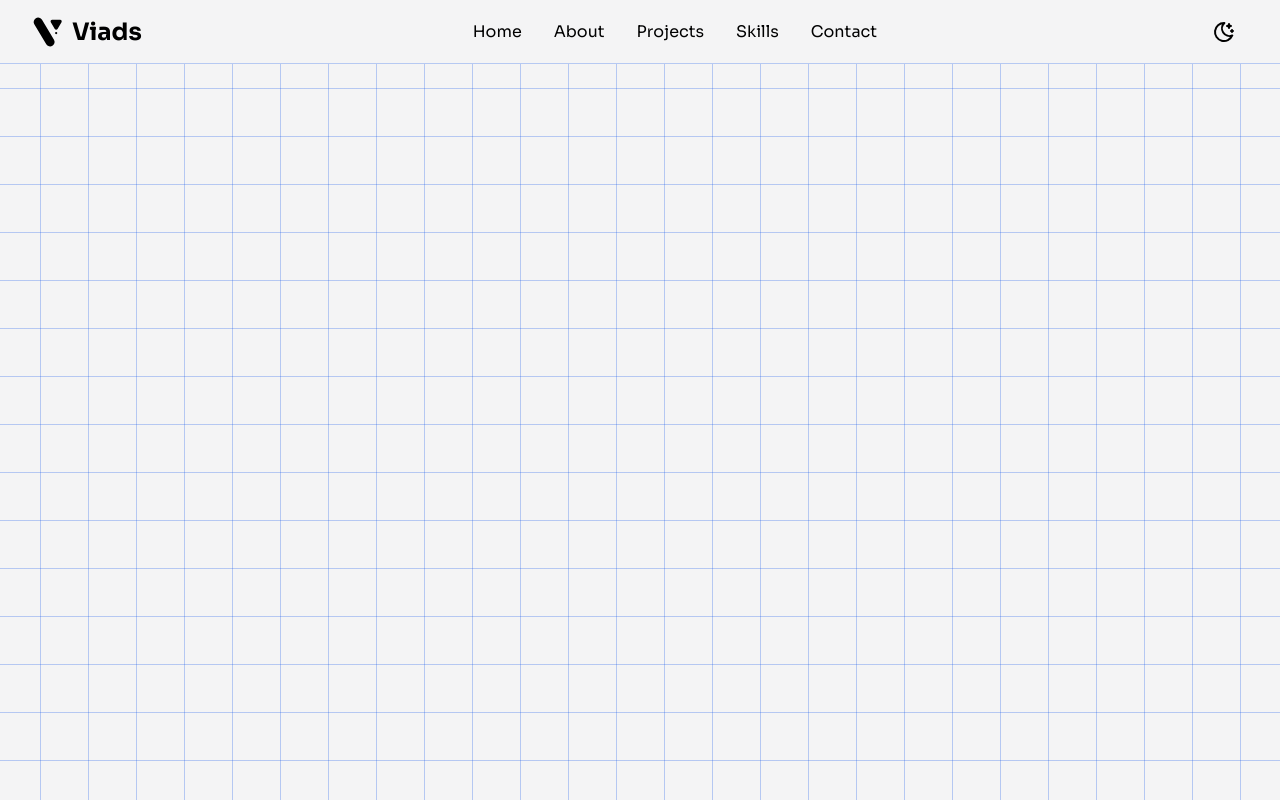
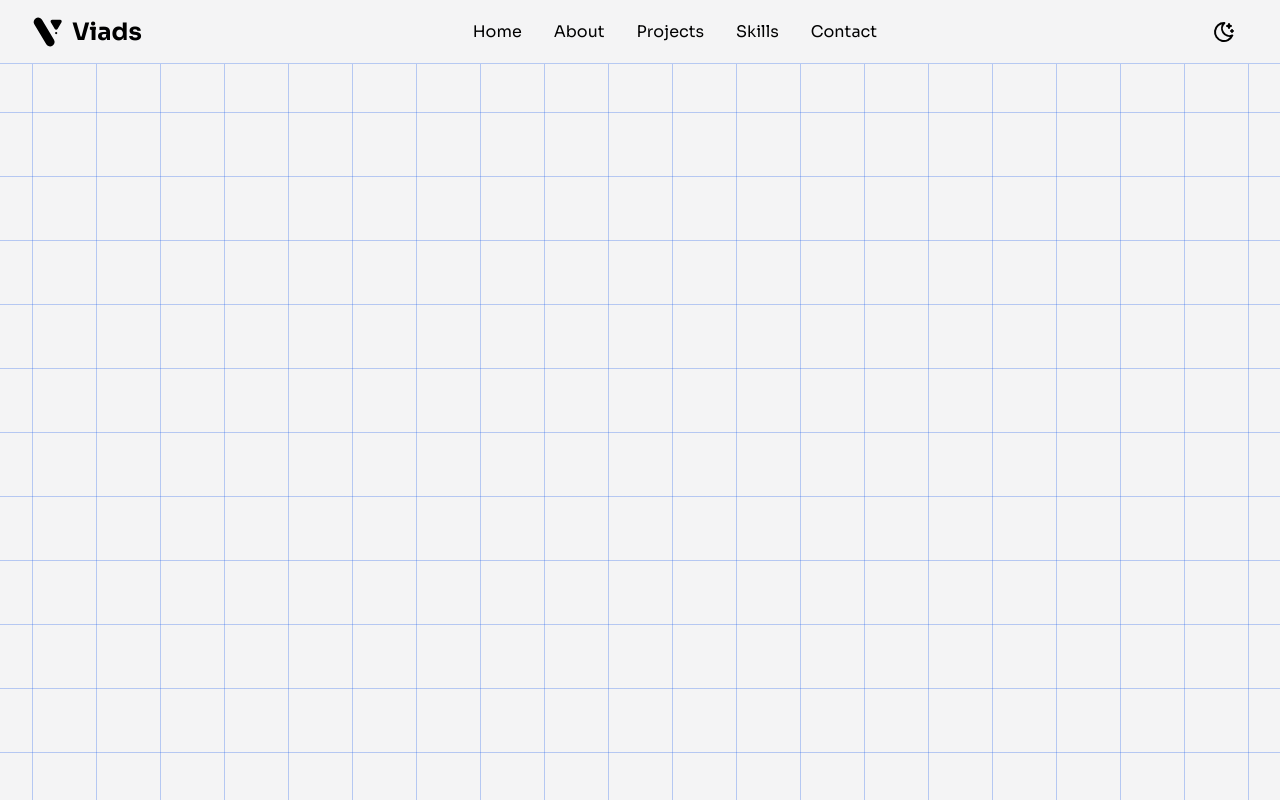
Before and after one commit to Viadsss/Portfolio, a React (Vite) app: page / in a window 1280 px wide. Built offline with nearby package versions, Linux system fonts and the light colour scheme; a web font is replaced by a local one.

Commit message:
Remove height for gradients

```diff
--- a/src/index.css
+++ b/src/index.css
@@ -4,26 +4,25 @@
 
 @layer components {
   .grid-gradient-white {
-    height: 16rem;
     background-image: linear-gradient(
         to right,
         rgba(37, 99, 235, 0.3) 1px,
         transparent 1px
       ),
       linear-gradient(to bottom, rgba(37, 99, 235, 0.3) 1px, transparent 1px); /*from blue 600 / 0.3 */
-    background-size: 3rem 3rem;
+    background-size: 4rem 4rem;
     background-position: center center;
+    background-color: inherit;
   }
 
   .grid-gradient-dark {
-    height: 16rem;
     background-image: linear-gradient(
         to right,
         rgba(124, 58, 237, 0.3) 1px,
         transparent 1px
       ),
       linear-gradient(to bottom, rgb(124, 58, 237, 0.3) 1px, transparent 1px); /* from violet 600 / 0.3 */
-    background-size: 3rem 3rem;
+    background-size: 4rem 4rem;
     background-position: center center;
   }
 }
```
